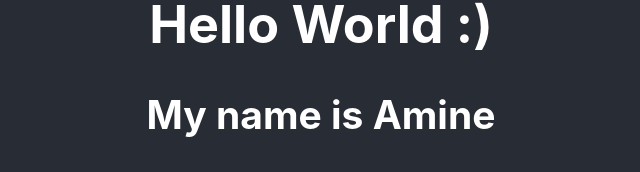
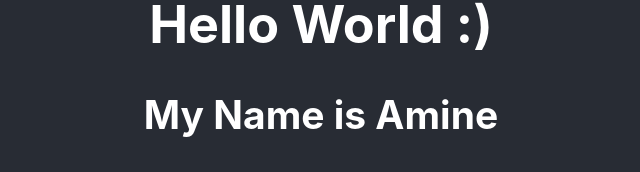
Before and after one commit to amine1506811/react-app-jenkins-pipline, a React (Create React App) app: page / in a window 1280 px wide. Shown: the part 447-619 px from the top of the page, without its empty margins (319-959 px from the left). Built offline with nearby package versions, Linux system fonts and the light colour scheme.

Commit message:
Update App.js

```diff
--- a/src/App.js
+++ b/src/App.js
@@ -8,7 +8,7 @@ function App() {
         <img src={logo} className="App-logo" alt="logo" />
         <p>
         <h1> Hello World :) </h1>
-      <h2> My name is Amine </h2>
+      <h2> My Name is Amine </h2>
 <h3> This is my first (CI/CD) pipeline </h3>
         </p>
         <a
```
